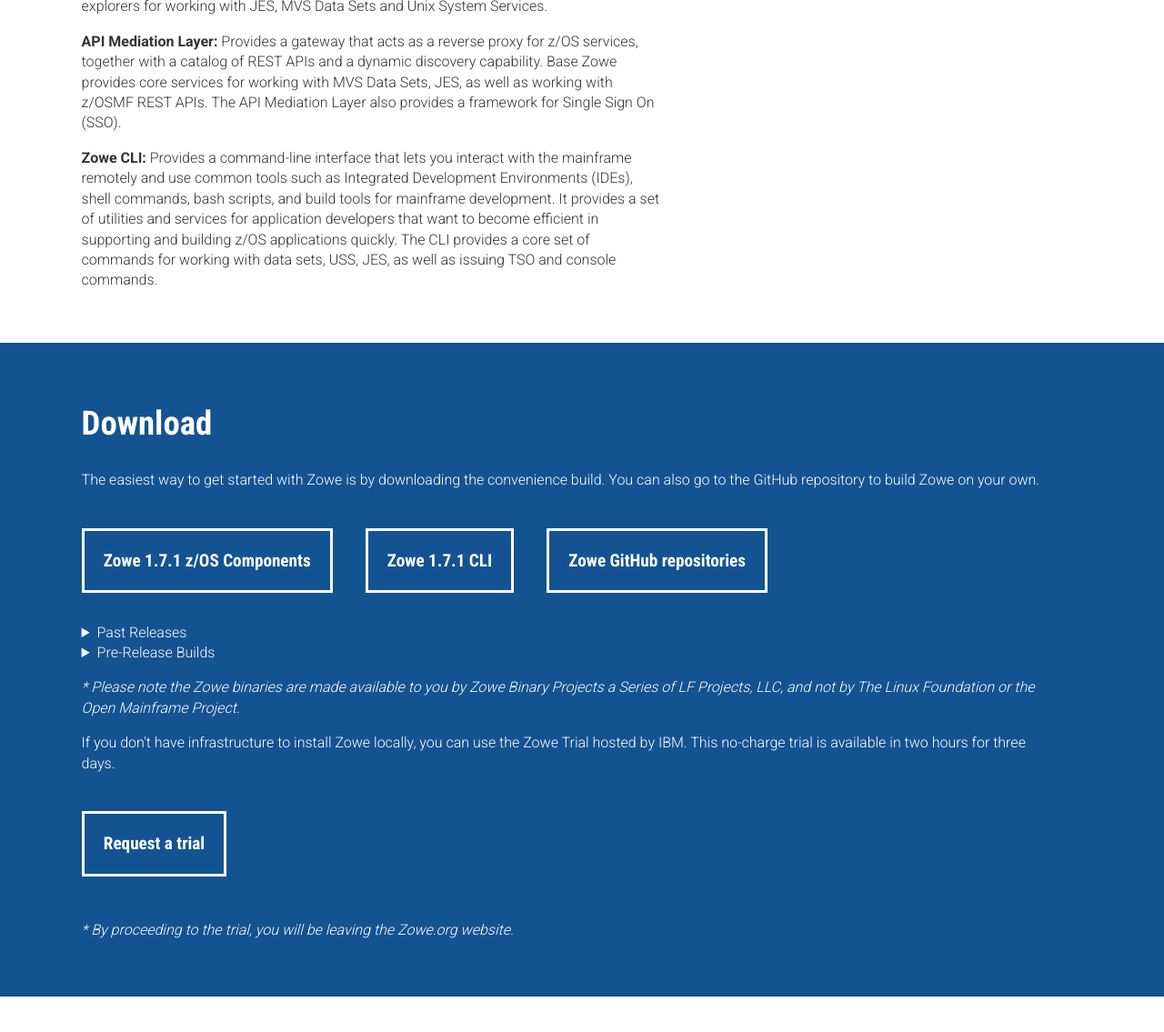
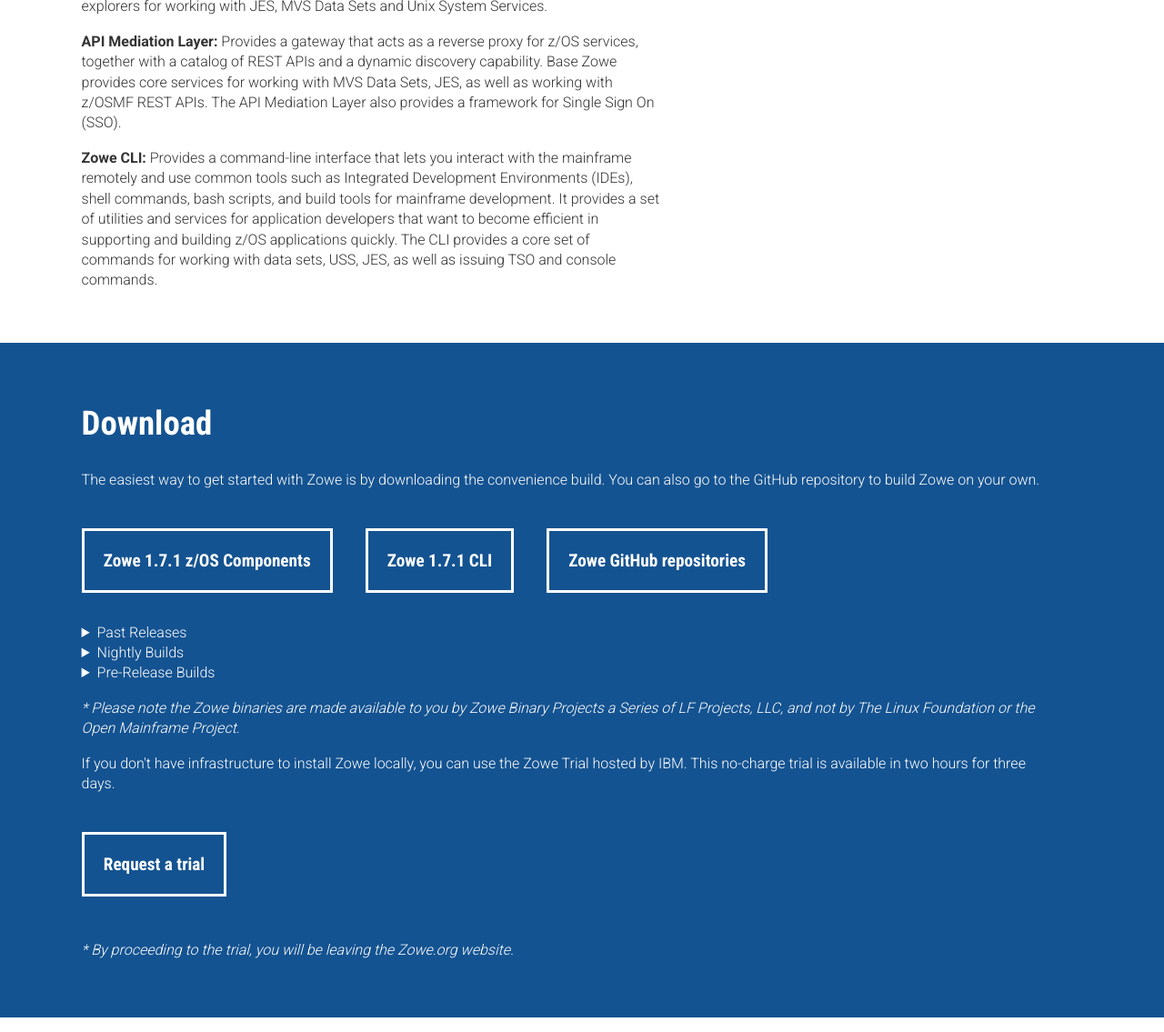
Before and after one commit to zowe/zowe.github.io, a Jekyll site: the page built from index.md, in a window 1280 px wide, cut to the strip 785-1920 px from the top of the page. Shown: the whole strip at 91% size. Built offline with Jekyll 4.4.1, drawn with Linux system fonts in a browser that asks for light colours; nearby versions of some CDN libraries; our own code applies the rules of GitHub Pages for plain Markdown files.

Commit message:
add nightly build section
Signed-off-by: Jack (T.) Jia <jack-tiefeng.jia@ibm.com>

```diff
--- a/assets/css/style.css
+++ b/assets/css/style.css
@@ -297,6 +297,10 @@
     padding: 5px;
 }
 
+.bluebackground a.white {
+  color:white !important;
+}
+
 summary {
   display:list-item;
   cursor:pointer;
--- a/index.md
+++ b/index.md
@@ -79,6 +79,17 @@
   {% endif %}
 {% endfor %}
 </details>
+<details>
+<summary>Nightly Builds</summary>
+<p>Please visit Zowe Artifactory nightly build folder to find the most recent build: <a class="white" href="https://zowe.jfrog.io/zowe/webapp/#/artifacts/browse/tree/General/libs-release-local/org/zowe/nightly">https://zowe.jfrog.io/zowe/webapp/#/artifacts/browse/tree/General/libs-release-local/org/zowe/nightly</a>.</p>
+<p>Please note:
+  <ul>
+    <li><i>Nightly builds might not be stable, it's for preview purpose.</i></li>
+    <li><i>You can find latest build status from <a class="white" href="https://openmainframeproject.slack.com/archives/CC9QW5NJE">#zowe-build Slack channel</a>.</i></li>
+    <li><i>A nightly build will be removed about 30 days after release.</i></li>
+  </ul>
+</p>
+</details>
 {% if site.smpe_download_url or site.cli_latest_download_url %}
 <details>
 <summary>Pre-Release Builds</summary>
```
